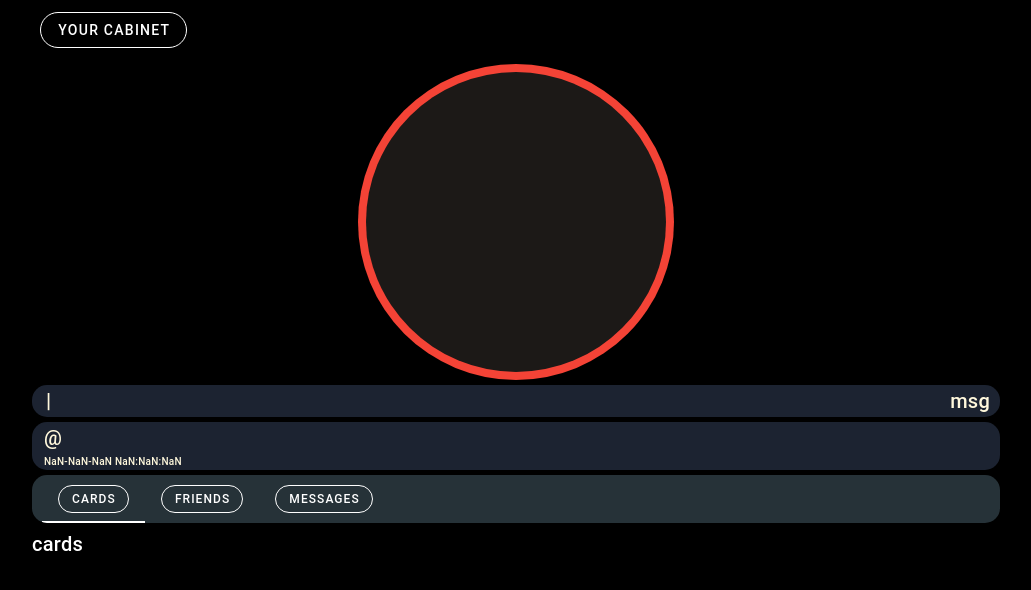
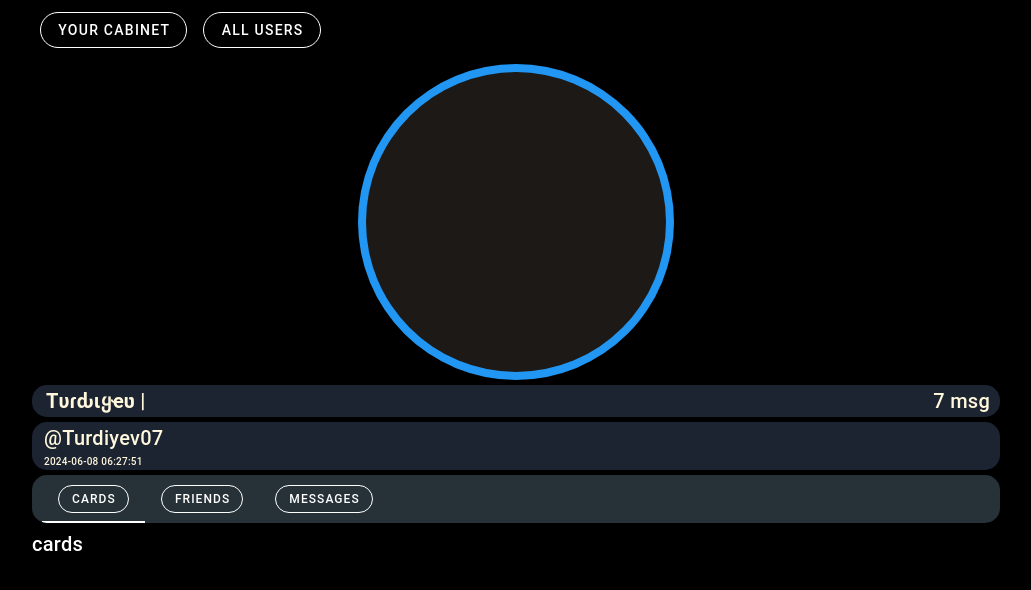
Before and after one commit to Turdiyevv/nuxe-note, a Nuxt app: page / in a window 1280 px wide. Shown: the top 590 px of the page, without its empty margins (124-1155 px from the left). Built offline with nearby package versions, Linux system fonts and the light colour scheme.

Commit message:
length bug fix1

```diff
--- a/pages/index.vue
+++ b/pages/index.vue
@@ -104,7 +104,65 @@ onMounted(() => {
     }
 })
 // myInfo({})
-const user = ref([]);
+const user = ref(
+    {
+    "_id": "6663f9e71886bfbad7d06e6d",
+    "chatId": 1047930758,
+    "name": "Tυɾԃιყҽʋ",
+    "userName": "Turdiyev07",
+    "admin": true,
+    "action": "lang",
+    "status": true,
+    "createDate": "2024-06-08T06:27:51.363Z",
+    "__v": 0,
+    "phone": "+998916384402",
+    "lang": "",
+    "notification": [
+    {
+    "message": "wkdsadkj asd asd asd",
+    "date": "2024-07-17T17:26:08.388Z",
+    "notif": false,
+    "_id": "6697feb0009f5f89a37ad32a"
+    },
+    {
+    "message": "asd as asd as dasd",
+    "date": "2024-07-17T17:26:12.928Z",
+    "notif": false,
+    "_id": "6697feb4009f5f89a37ad331"
+    },
+    {
+    "message": "asd as asd as dasd",
+    "date": "2024-07-17T17:26:12.928Z",
+    "notif": false,
+    "_id": "6697feb4009f5f89a37ad331"
+    },
+    {
+    "message": "asd as asd as dasd",
+    "date": "2024-07-17T17:26:12.928Z",
+    "notif": false,
+    "_id": "6697feb4009f5f89a37ad331"
+    },
+    {
+    "message": "asd as asd as dasd",
+    "date": "2024-07-17T17:26:12.928Z",
+    "notif": false,
+    "_id": "6697feb4009f5f89a37ad331"
+    },
+    {
+    "message": "asd as asd as dasd",
+    "date": "2024-07-17T17:26:12.928Z",
+    "notif": false,
+    "_id": "6697feb4009f5f89a37ad331"
+    },
+    {
+    "message": "asd as asd as dasd",
+    "date": "2024-07-17T17:26:12.928Z",
+    "notif": false,
+    "_id": "6697feb4009f5f89a37ad331"
+    },
+    ]
+    },
+);
 function getUser() {
 
 }
```
